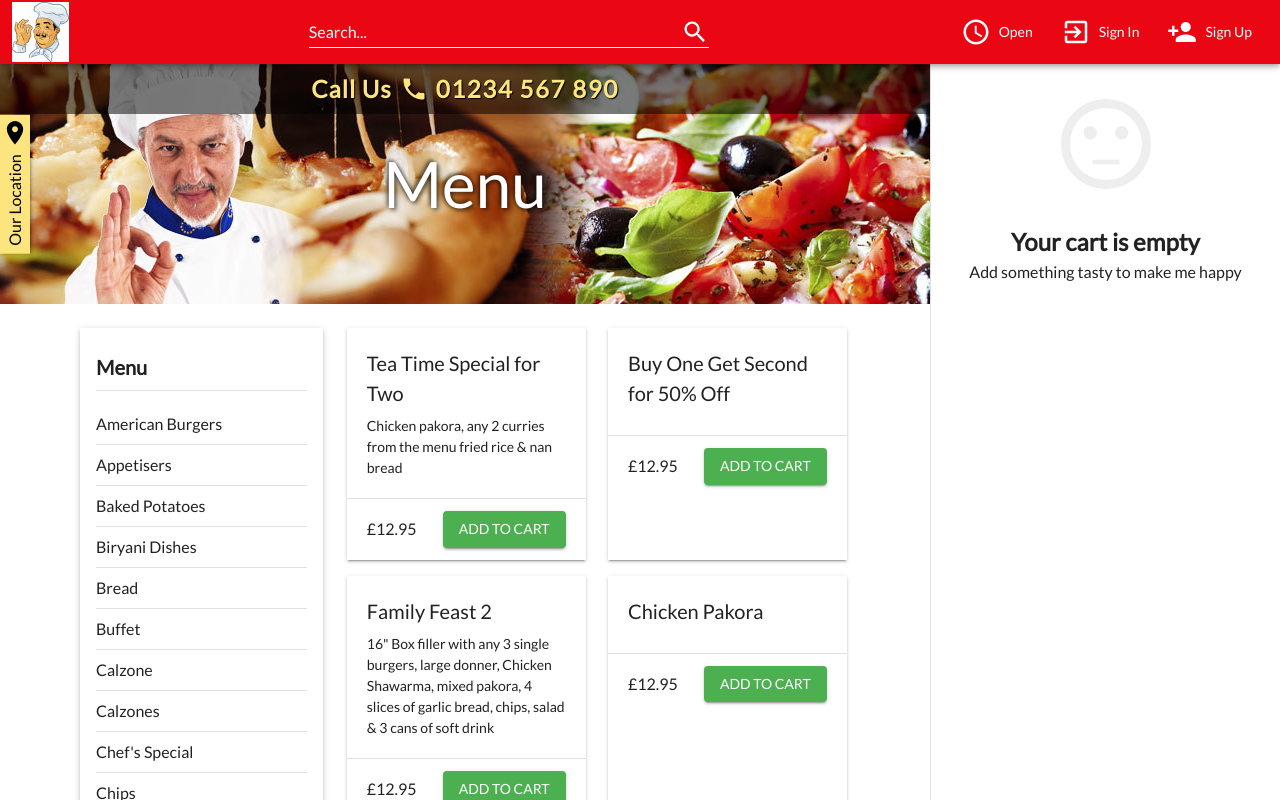
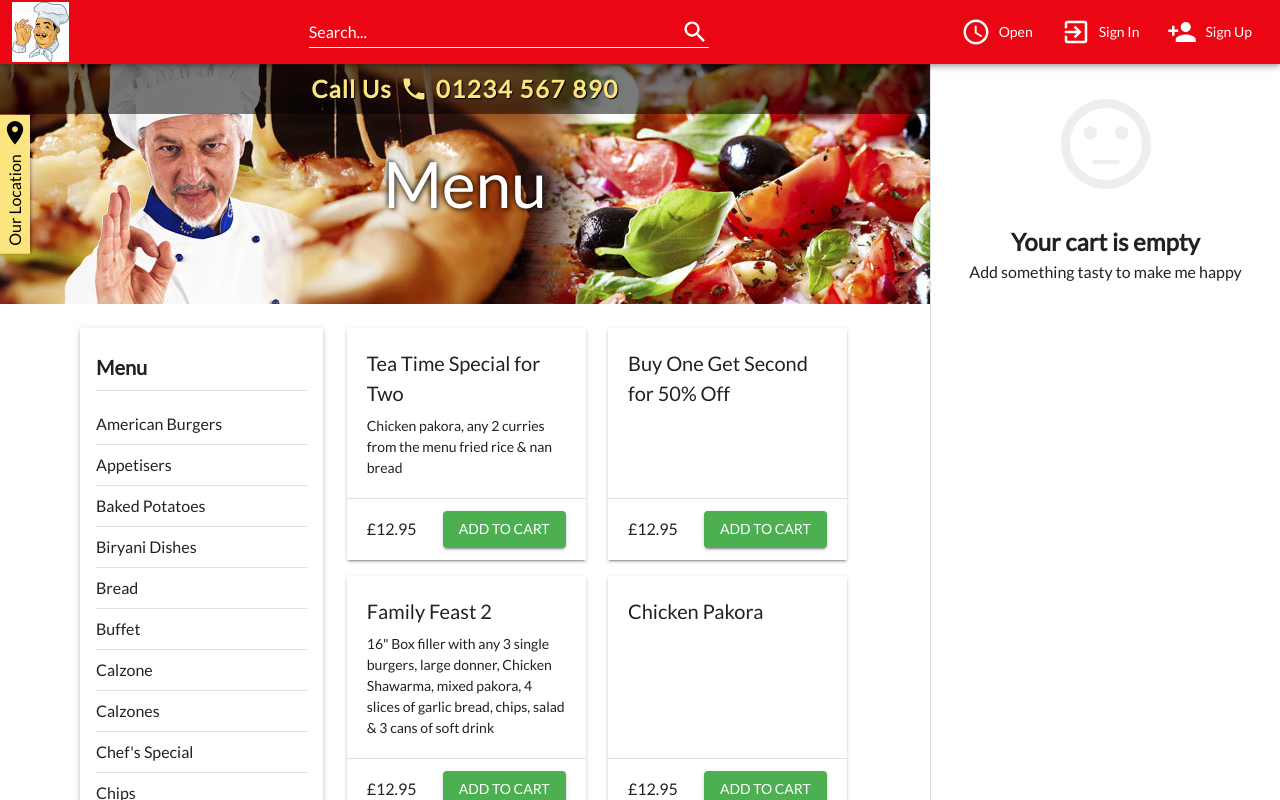
Before and after one commit to icedev214/eyas-food-ordering-site, a React (Create React App) app: page / in a window 1280 px wide. Shown: the top 800 px of the page. Built offline with nearby package versions, Linux system fonts and the light colour scheme.

Commit message:
Fix sale card style

```diff
--- a/src/components/SaleCard.js
+++ b/src/components/SaleCard.js
@@ -10,15 +10,24 @@ import {
 
 const SaleCard = ({ data }) => {
   return (
-    <Card elevation={2} sx={{ mx: 0.4, height: "100%", borderRadius: 0 }}>
-      <CardContent sx={{ px: 2.5, py: 2.5 }}>
+    <Card
+      elevation={2}
+      sx={{
+        mx: 0.4,
+        height: "100%",
+        borderRadius: 0,
+        display: "flex",
+        flexDirection: "column",
+      }}
+    >
+      <CardContent sx={{ px: 2.5, py: 2.5, flexGrow: 1 }}>
         <Typography sx={{ fontSize: 20 }} gutterBottom>
           {data.name}
         </Typography>
         <Typography sx={{ fontSize: 14 }}>{data.description}</Typography>
       </CardContent>
       <Divider />
-      <CardActions sx={{ px: 2.5, py: 1.5, flexShrink: 0 }}>
+      <CardActions sx={{ px: 2.5, py: 1.5 }}>
         <Typography>{`£${data.price}`}</Typography>
         <Box sx={{ flexGrow: 1 }} />
         <Button variant="contained" color="green" sx={{ color: "white" }}>
```
